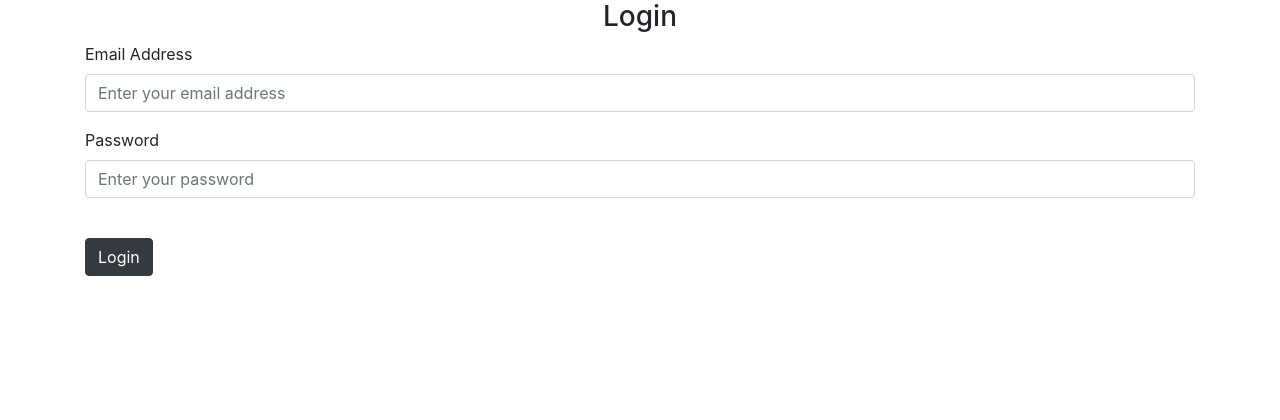
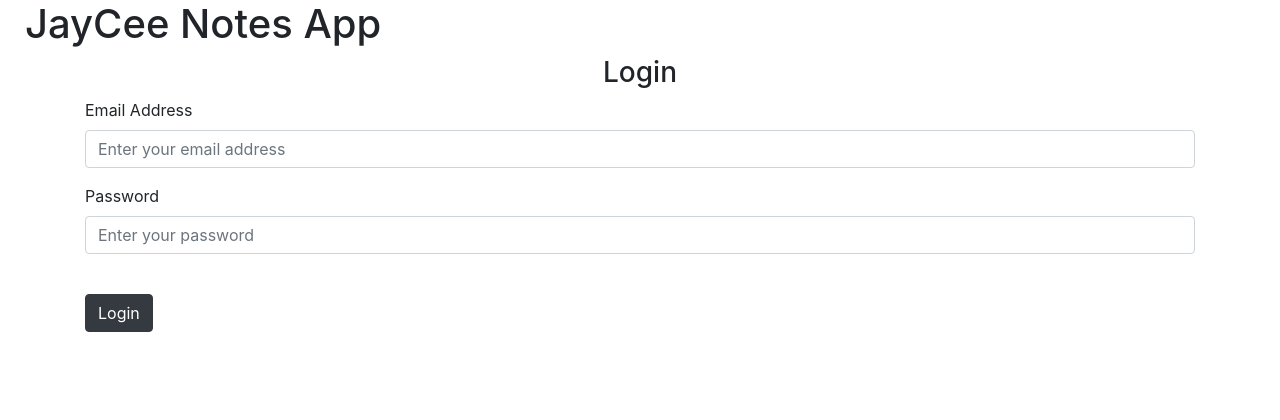
Before and after one commit to KayMohh/note-app, a Flask app: page /login in a window 1280 px wide. Shown: the part 81-501 px from the top of the page. Run offline with Flask 3, Linux system fonts and the light colour scheme; some libraries are stand-ins or nearby versions.

Commit message:
Update base.html
added app name

```diff
--- a/noteapp/templates/base.html
+++ b/noteapp/templates/base.html
@@ -49,6 +49,8 @@
       </div>
     </nav>
 
+    <h1> JayCee Notes App</h1>
+
     {% with messages = get_flashed_messages(with_categories=true) %} {% if
     messages %} {% for category, message in messages %} {% if category ==
     'error' %}
@@ -73,7 +75,7 @@
       <br>  <br>
       <div class="footer" align="center">
 
-        &copy; <script>new Date().getFullYear()>2010&&document.write(new Date().getFullYear());</script>, KayMohh &trade;
+        &copy; <script>new Date().getFullYear()>2010&&document.write(new Date().getFullYear());</script>, JayCee Notes &trade;
 
 
         <!--
```
